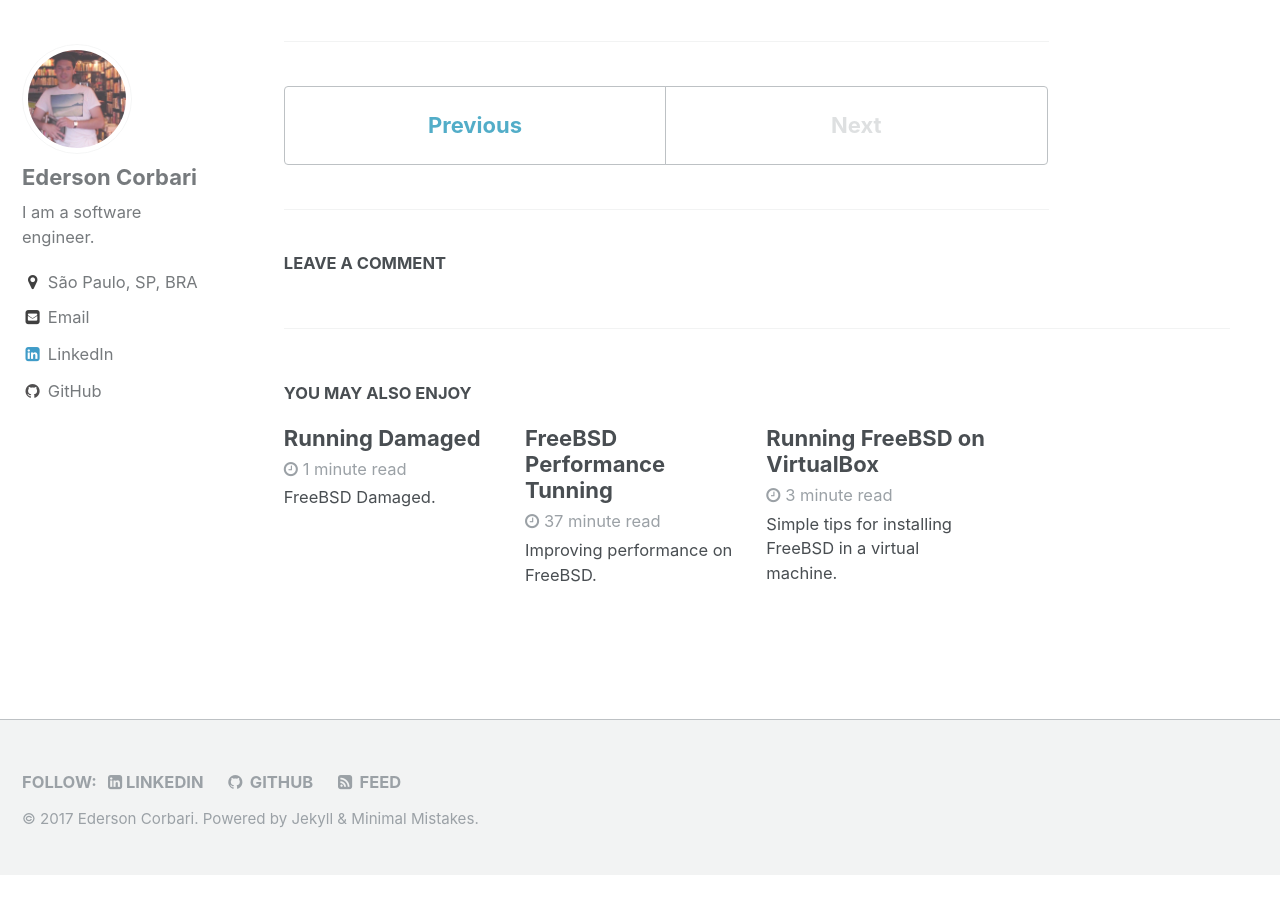
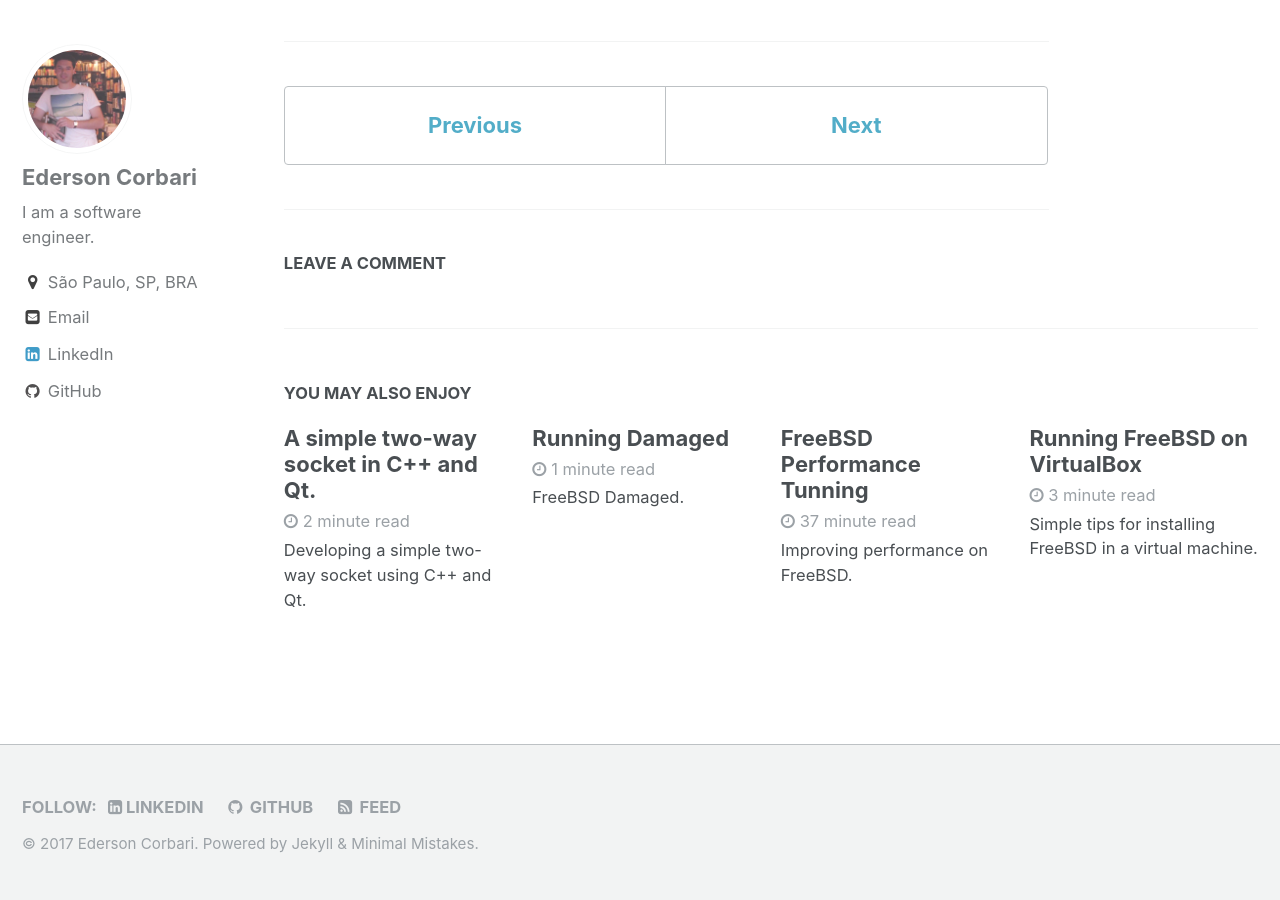
Before and after one commit to edersoncorbari/edersoncorbari.github.io, a Jekyll site: the page built from _posts/2017-06-03-cpp-fast-build.md, in a window 1280 px wide and 900 px high, scrolled down 7448 px. Built offline with Jekyll 4.4.1, drawn with Linux system fonts in a browser that asks for light colours; comment, search, counter and statistics services are not loaded; before the commit the page ends 8323 px from its top, so only the background shows below that; some of the changed lines change nothing that is shown.

Commit message:
1. Add new post about server sockets.

```diff
--- a/_posts/2017-06-03-cpp-fast-build.md
+++ b/_posts/2017-06-03-cpp-fast-build.md
@@ -25,12 +25,12 @@ not a problem, but if the project is growing we start to have compile time probl
 
 So what can we do to improve the project build time. Below some of the most critical points:
 
-* 1. Get a faster computer (of course);
-* 2. Only if needed: Forward Declarations;
-* 3. Add guard conditions;
-* 4. Split the build into pieces;
-* 5. Use parallelism and precompiled headers;
-* 6. Use shared libraries.
+* Get a faster computer (of course);
+* Only if needed: Forward Declarations;
+* Add guard conditions;
+* Split the build into pieces;
+* Use parallelism and precompiled headers;
+* Use shared libraries.
 
 This has to do with the physical structure of C++ and how the compiler works, this is very important in large projects.
 I will detail each point quoted and then we will test with a project.
--- /dev/null
+++ b/_posts/2017-07-23-qt-socket-server.md
@@ -0,0 +1,61 @@
+---
+date:   2017-07-23
+title: "A simple two-way socket in C++ and Qt."
+categories:
+    - Tutorials
+excerpt: Developing a simple two-way socket using C++ and Qt.
+tags:
+    - C++
+    - Qt
+    - CMake
+    - CLang
+    - Gcc
+    - Socket
+    - Bidirectional
+    - Thread
+---
+
+{% include toc %}
+
+# Overview
+
+I recently had to develop a socket server at work, I had some solutions ready using the [Boost](http://www.boost.org/) I had done in the past, more due to the complexity and having to update
+the Boost because the code was old, I preferred to use the [Qt](https://www.qt.io/) purely. I started looking at the Qt socket examples, and saw the [Fortune](http://doc.qt.io/qt-5/qtnetwork-fortuneserver-example.html)
+client and server. So I started to create from them.
+
+# Scenario
+
+I create a project lib that can be used and seen here: [Socket-Two-Way](https://github.com/edersoncorbari/socket-two-way).
+
+In my scenario I had create a socket would run under Windows operating system, where I would have clients using Android or other desktop computers.
+And all these clients are sending and receiving commands.
+
+## 1. Structure of the socket
+
+I've put the socket structure in a way that you can adapt to your personal use in case you need a question and answer socket. Basically you have to create a class of adapter
+commands your need which may be be to manipulate JSON, XML files or save to some database and then return the data to the client.
+
+To do this simply change the file: *socket-two-way/tcpthread.cxx*. When the socket receives a new request it calls method *onReadSocket()*
+This type slot method is called by a signal when the connection is processed, so to create a new command is here that you have to change:
+
+{%highlight cpp%}
+void TcpThread::onReadSocket()
+{
+    // Here is a command!!!
+    if (data == QByteArray(server::command::MY_COMMAND_XX)) {
+        this->m_selfData.packageTransfer = "HELLO";
+    }
+}
+{%endhighlight%}
+
+I had no need to encrypt the data that was transiting, but you can change it using the [QSslSocket](http://doc.qt.io/qt-5/qsslsocket.html) class if your data is stealthy.
+
+Regarding performance, it's still not a problem for me, but I'm doing tests, and in another moment I comment on that in a new post. It is easy to change and adapt,
+any doubt or improvement does not exist to contact me.
+
+Programs that were used:
+
+* [Qt](https://www.qt.io/)
+* [CMake](https://cmake.org/)
+* [CLang](https://clang.llvm.org/)
+* [GCC](https://gcc.gnu.org/)
```
